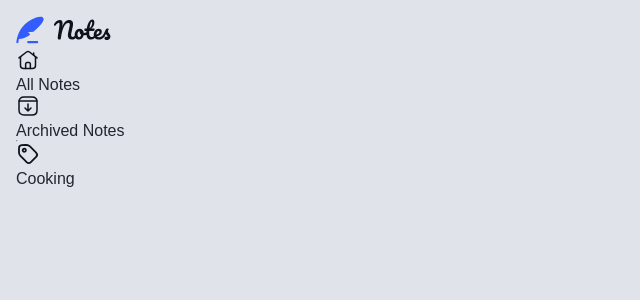
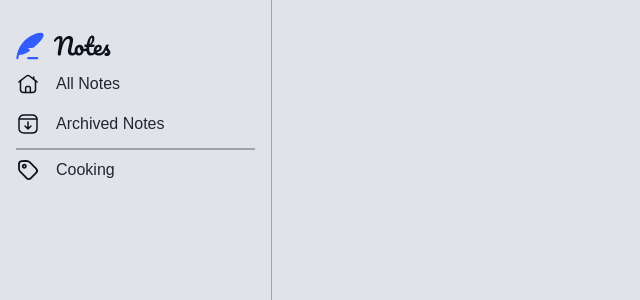
Before and after one commit to LeoLoureiro-code/NotesApp, an Angular app: page /notes in a window 1280 px wide. Shown: the top 300 px of the page, without its empty margins (0-640 px from the left). Built offline with nearby package versions, Linux system fonts and the light colour scheme.

Commit message:
add navigation menu desktop styles

```diff
--- a/src/components/navigation/navigation.component.scss
+++ b/src/components/navigation/navigation.component.scss
@@ -7,5 +7,34 @@ aside{
     flex-direction: column;
     justify-content: flex-start;
     align-items: start;
-    padding: 1rem;
+    padding: 2rem 1rem 1rem 1rem;
+    border-right: 1px solid hsla(0, 0%, 50%, 0.644);
+    height: 100vh;
 }
+
+.content-div{
+    height: 84px;
+    width: 240px;
+}
+
+.content-list{
+    display: flex;
+    flex-direction: column;
+    justify-content: flex-start;
+    align-items: start;
+}
+
+.content, .tag{
+    display: flex;
+    align-items: center;
+    height: 40px;
+}
+
+.content-img, .tag-img{
+    margin-right: 1rem;
+}
+
+hr{
+    border: 1px solid hsla(0, 0%, 50%, 0.644);
+    width: 100%;
+}
```
